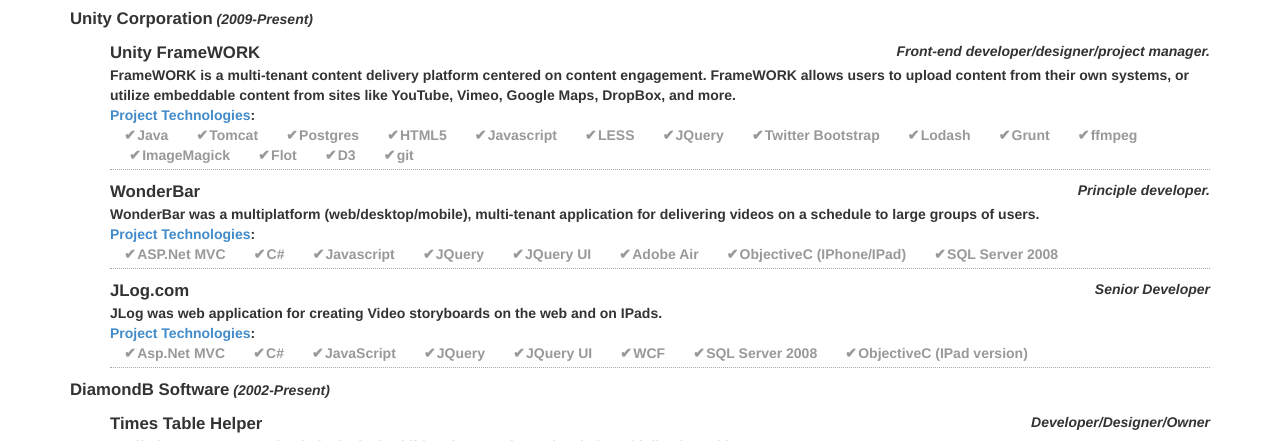
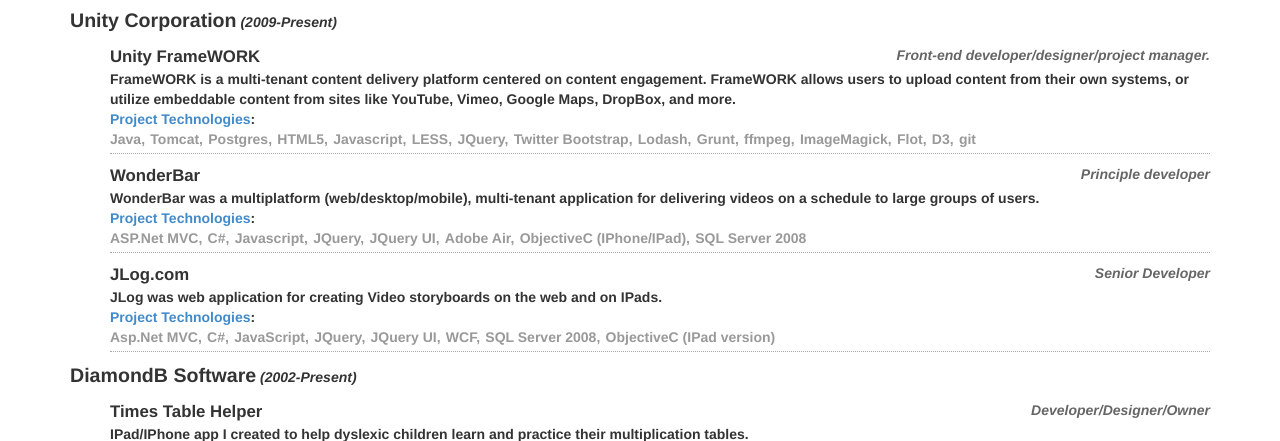
Before and after one commit to cwbrandsma/cwbrandsma.github.io, a website: page resume.html in a window 1280 px wide. Shown: the part 339-780 px from the top of the page. Drawn offline with Linux system fonts and the light colour scheme.

Commit message:
updated resume style

```diff
--- a/resume.html
+++ b/resume.html
@@ -8,18 +8,20 @@
 <style>
 	.section-title {padding-top: 4px;border-top: 1px #888 solid;color:#999;}
 	.company {}
-	.company-title {font-size:120%;}
+	.company-title {font-size:140%;}
 	.company-projects li {list-style: none;}
 
 	.project {border-bottom: 1px #aaa dotted;margin-bottom:10px;}
 	.project-title { font-size: 120%;}
-	.project-role { font-style:italic;float:right;}
+	.project-role { font-style:italic;float:right;color:#666;}
 	.project-desc { display: block;}
 
 	.project-tech { }
 	.project-tech-title { color: #428bca; }
 	.project-tech-list { padding-left: 0; color: #999; padding-bottom: 4px;}
-	.project-tech-list li:before { content: '✔'; margin-left: 1em; margin-right: .100em;}
+	.project-tech-list li {padding:0;}
+	.project-tech-list li:after { content: ','; margin-left: 0em; margin-right: .100em;}
+	.project-tech-list :last-child:after { content: '';}
 </style>
 </head>
 <body>
@@ -72,7 +74,7 @@
 					</li>
 					<li class="project">
 						<span class="project-title">WonderBar</span>
-						<span class="project-role">Principle developer.</span>
+						<span class="project-role">Principle developer</span>
 						<span class="project-desc">WonderBar was a multiplatform (web/desktop/mobile), multi-tenant application for delivering videos on a schedule to large groups of users.</span>
 						<div class="project-tech">
 							<span class="project-tech-title">Project Technologies</span>:
@@ -137,6 +139,7 @@
 					</li>
 					<li class="project">
 						<span class="project-title">Scrum Cards</span>
+						<span class="project-role">Developer/Designer/Owner</span>
 						<span class="project-desc">IPhone/IPad app I created for agile estimating.</span>
 						<div class="project-tech">
 							<span class="project-tech-title">Project Technologies</span>:
```
Also changed, not shown: index.html (+1 -0 lines).
